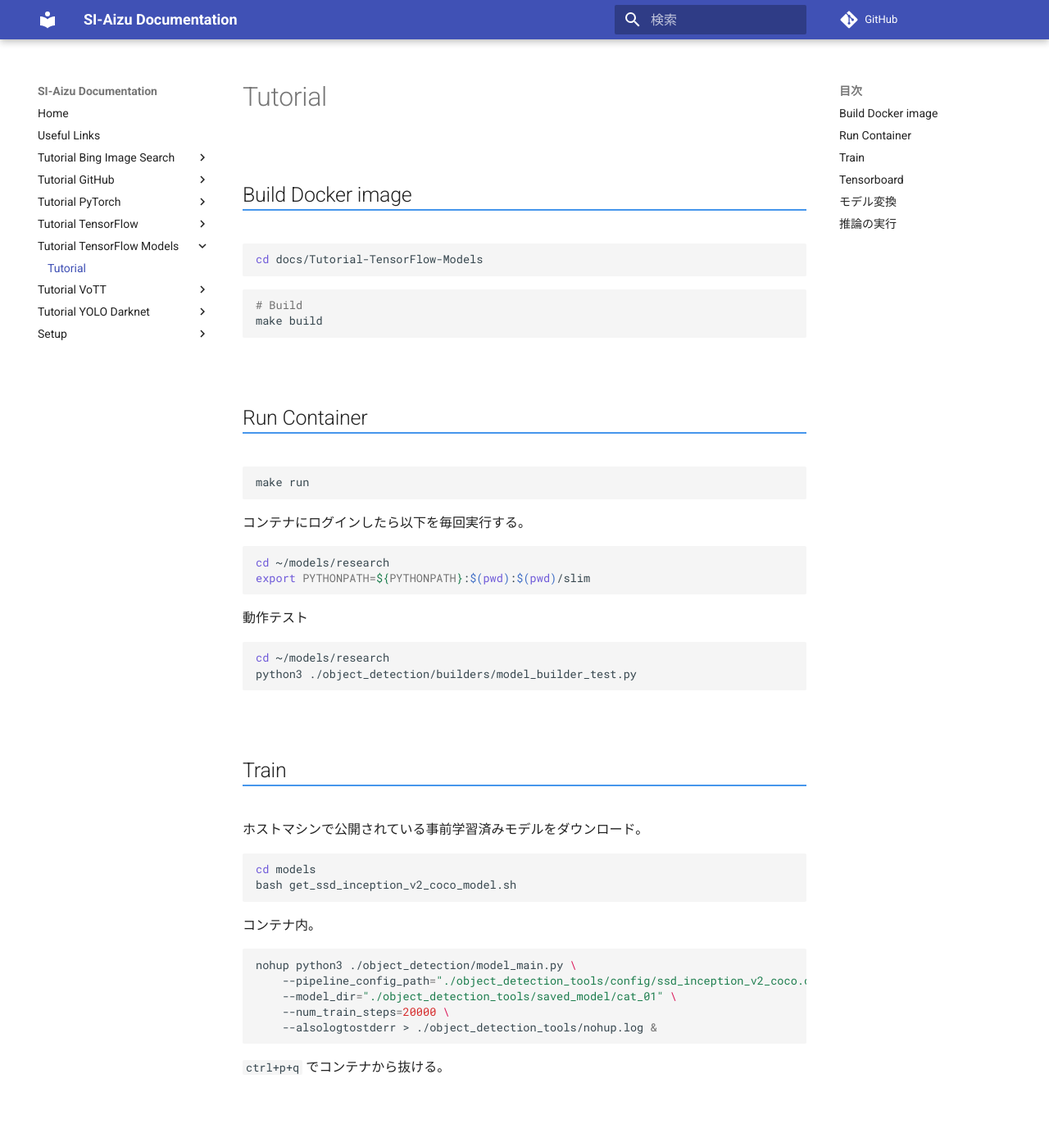
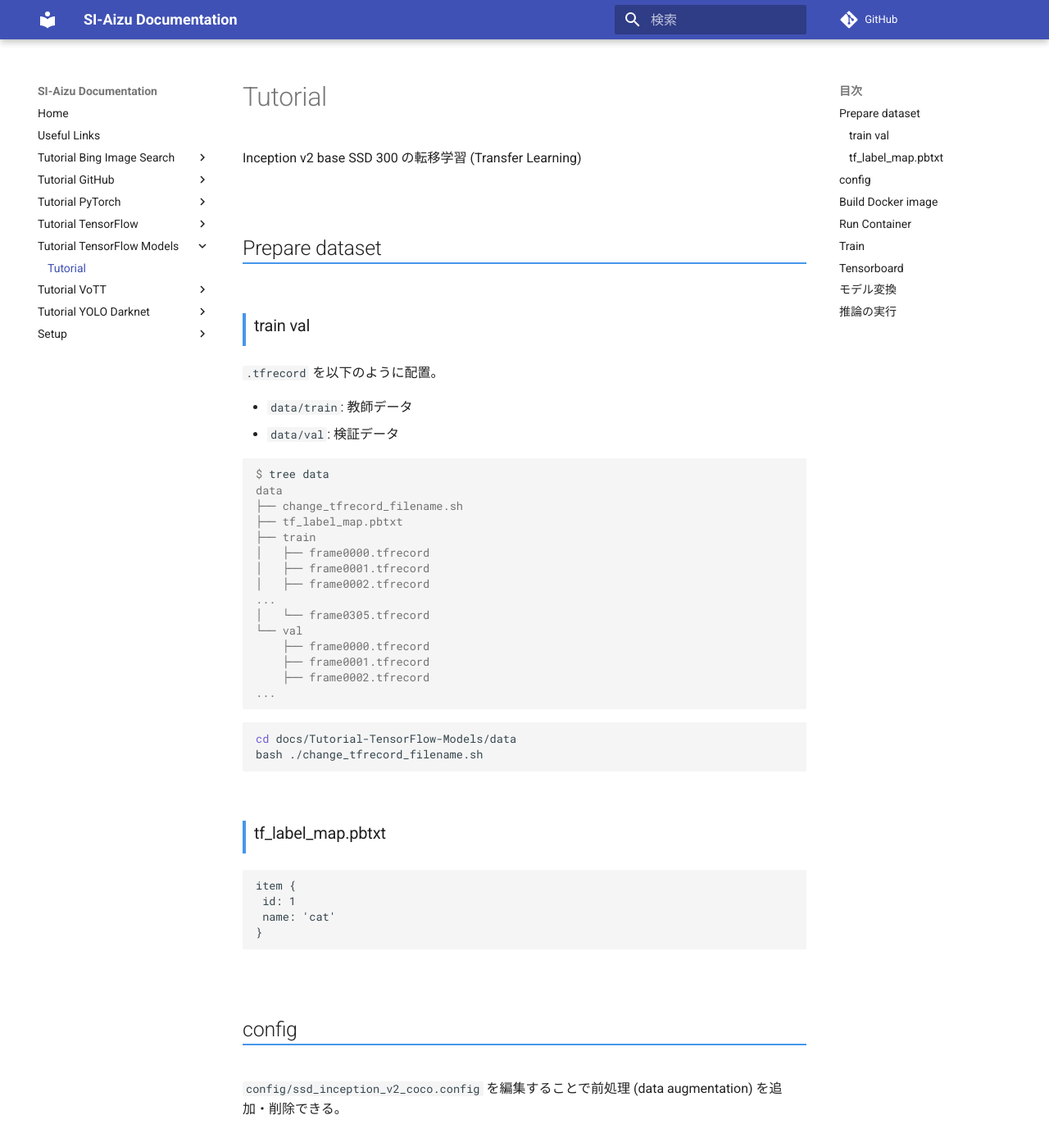
Before and after one commit to SI-Aizu/documentation, an MkDocs documentation site: the page built from docs/Tutorial-TensorFlow-Models/index.md, in a window 1280 px wide and 1400 px high. Shown: the whole window at 82% size. Built offline with MkDocs 1.6.1 and Material for MkDocs 9.7.7, drawn with Linux system fonts in a browser that asks for light colours; comment, search, counter and statistics services are not loaded.

Commit message:
Update index.md

````diff
--- a/docs/Tutorial-TensorFlow-Models/index.md
+++ b/docs/Tutorial-TensorFlow-Models/index.md
@@ -1,4 +1,55 @@
 # Tutorial
+
+Inception v2 base SSD 300 の転移学習 (Transfer Learning)
+
+
+
+## Prepare dataset
+
+### train val
+
+`.tfrecord` を以下のように配置。
+
+- `data/train`: 教師データ
+- `data/val`: 検証データ
+
+```console
+$ tree data
+data
+├── change_tfrecord_filename.sh
+├── tf_label_map.pbtxt
+├── train
+│   ├── frame0000.tfrecord
+│   ├── frame0001.tfrecord
+│   ├── frame0002.tfrecord
+...
+│   └── frame0305.tfrecord
+└── val
+    ├── frame0000.tfrecord
+    ├── frame0001.tfrecord
+    ├── frame0002.tfrecord
+...
+```
+
+```sh
+cd docs/Tutorial-TensorFlow-Models/data
+bash ./change_tfrecord_filename.sh
+```
+
+### tf_label_map.pbtxt
+
+```
+item {
+ id: 1
+ name: 'cat'
+}
+```
+
+
+
+## config
+
+`config/ssd_inception_v2_coco.config` を編集することで前処理 (data augmentation) を追加・削除できる。
 
 
 
````
